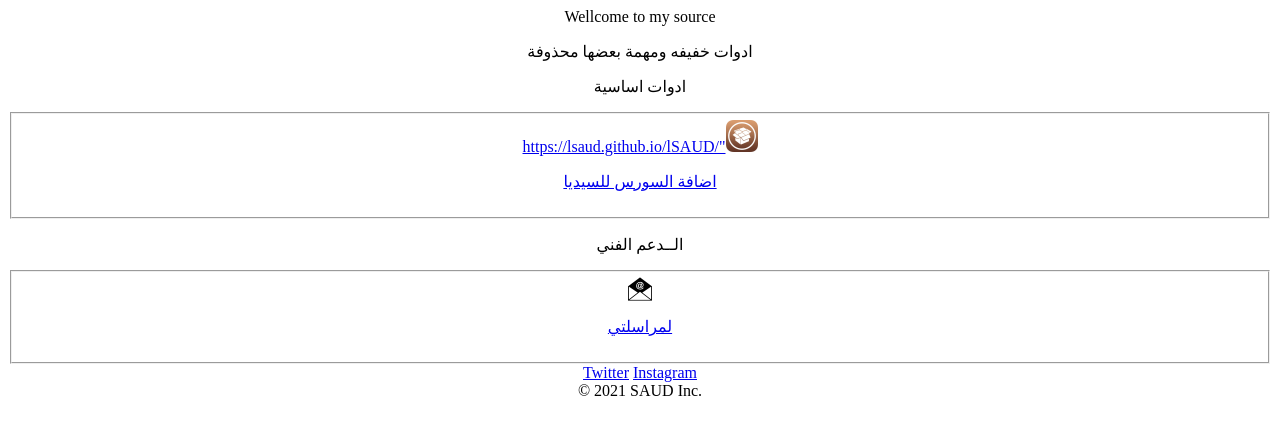
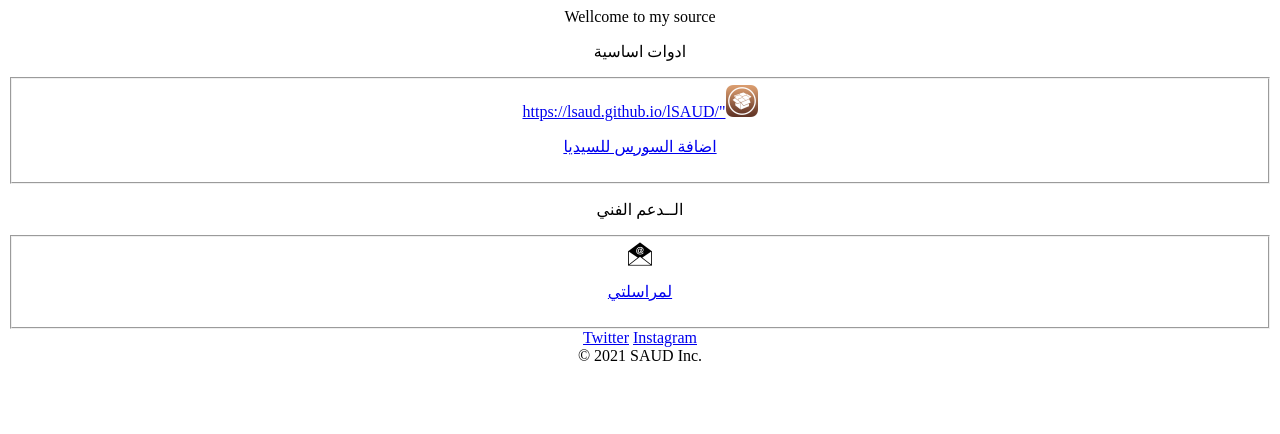
Before and after one commit to lSAUD/lSAUD, a plain HTML site: page index.html in a window 1280 px wide. Drawn offline with Linux system fonts and the light colour scheme.

Commit message:
Update index.html

```diff
--- a/index.html
+++ b/index.html
@@ -26,7 +26,6 @@
 </block>
 
 <block>
-	<p>ادوات خفيفه ومهمة بعضها محذوفة</p>
 	<p>ادوات اساسية</p>
 
 </block>
```
